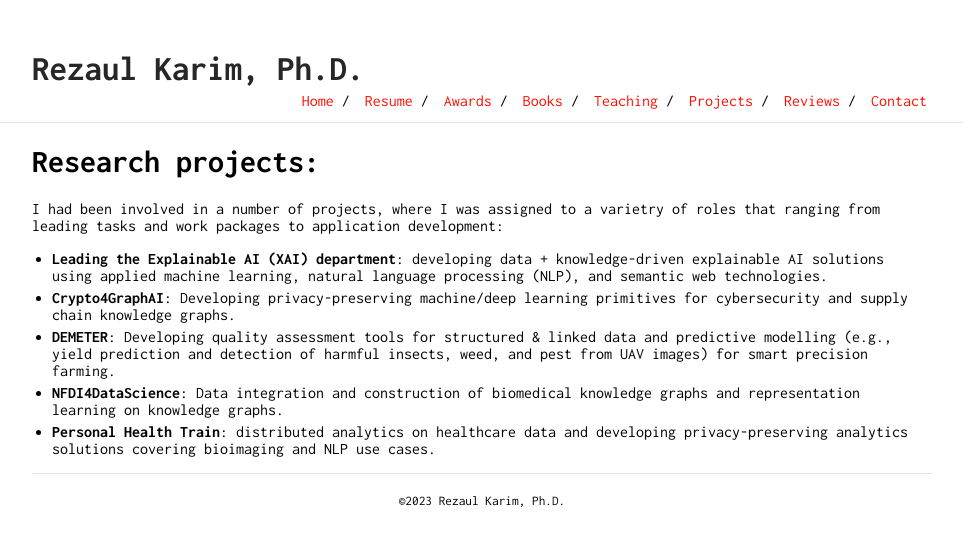
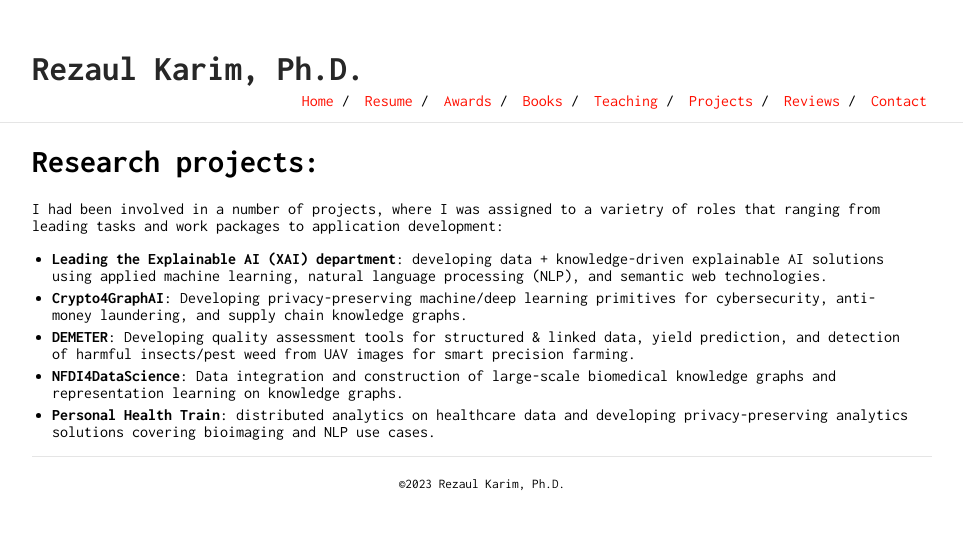
Before and after one commit to rezacsedu/rezacsedu.github.io, a Jekyll site: the page built from projects.md, in a window 1280 px wide. Shown: the top 547 px of the page, without its empty margins (158-1121 px from the left). Built offline with Jekyll 4.4.1, drawn with Linux system fonts in a browser that asks for light colours; our own code applies the rules of GitHub Pages for plain Markdown files.

Commit message:
Update projects.md

```diff
--- a/projects.md
+++ b/projects.md
@@ -3,7 +3,7 @@ Research projects:
 I had been involved in a number of projects, where I was assigned to a varietry of roles that ranging from leading tasks and work packages to application development:
 
 - **Leading the Explainable AI (XAI) department**: developing data + knowledge-driven explainable AI solutions using applied machine learning, natural language processing (NLP), and semantic web technologies.
-- **Crypto4GraphAI**: Developing privacy-preserving machine/deep learning primitives for cybersecurity and supply chain knowledge graphs.
-- **DEMETER**: Developing quality assessment tools for structured & linked data and predictive modelling (e.g., yield prediction and detection of harmful insects, weed, and pest from UAV images) for smart precision farming.
-- **NFDI4DataScience**: Data integration and construction of biomedical knowledge graphs and representation learning on knowledge graphs.
+- **Crypto4GraphAI**: Developing privacy-preserving machine/deep learning primitives for cybersecurity, anti-money laundering, and supply chain knowledge graphs.
+- **DEMETER**: Developing quality assessment tools for structured & linked data, yield prediction, and detection of harmful insects/pest weed from UAV images for smart precision farming.
+- **NFDI4DataScience**: Data integration and construction of large-scale biomedical knowledge graphs and representation learning on knowledge graphs.
 - **Personal Health Train**: distributed analytics on healthcare data and developing privacy-preserving analytics solutions covering bioimaging and NLP use cases.
```
